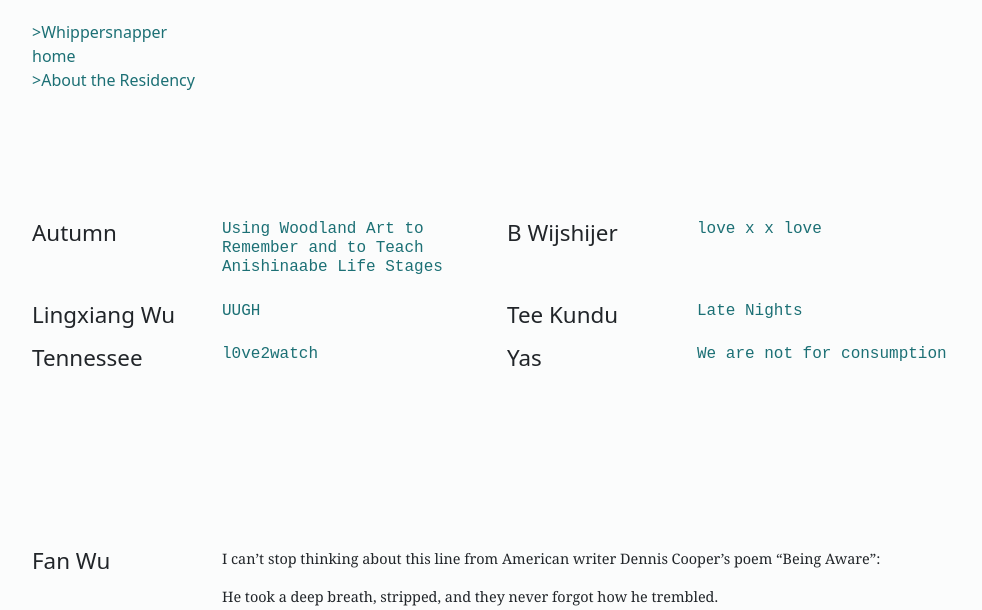
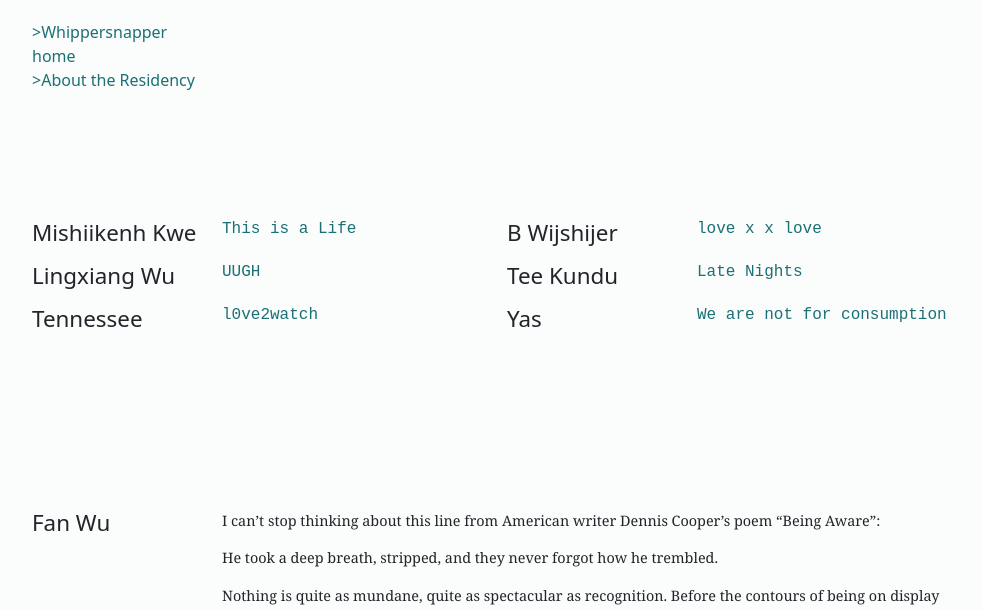
Before and after one commit to WhipperSnapperGallery/ODFR, a website: page index.html in a window 1280 px wide. Shown: the part 116-726 px from the top of the page, without its empty margins (50-1032 px from the left). Drawn offline with nearby package versions, Linux system fonts and the light colour scheme; files whose address does not match are found by name.

Commit message:
Updated Autun to Mishiikenh Kwe + project name

```diff
--- a/index.html
+++ b/index.html
@@ -39,8 +39,8 @@
         <div style="padding: 4em;"></div>
 
         <div class="row">
-            <div class="col-md-2"><h4 class="artist">Autumn</h4> </div>
-            <div class="col-md-3"> <h4 class="Project"><a href =>Using Woodland Art to Remember and to Teach Anishinaabe Life Stages</a></h4></div>
+            <div class="col-md-2"><h4 class="artist">Mishiikenh Kwe</h4> </div>
+            <div class="col-md-3"> <h4 class="Project"><a href =>This is a Life</a></h4></div>
             <div class="col-md-2"><h4 class="artist">B Wijshijer</h4> </div>
             <div class="col-md-3"> <h4 class="Project"><a href ="b-main/index.html">love x x love</a></h4></div>
             <div style="padding-bottom: 0.5em;"></div>
```
